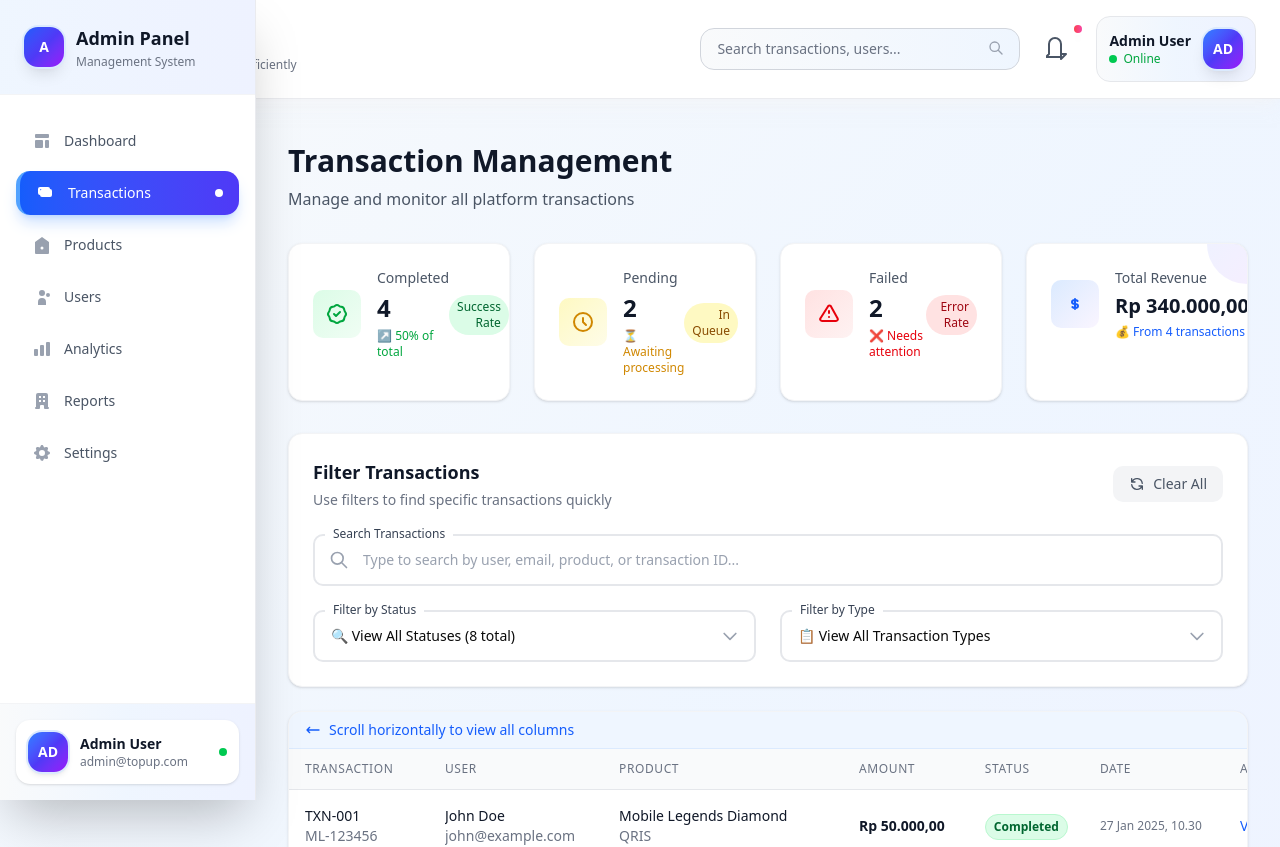
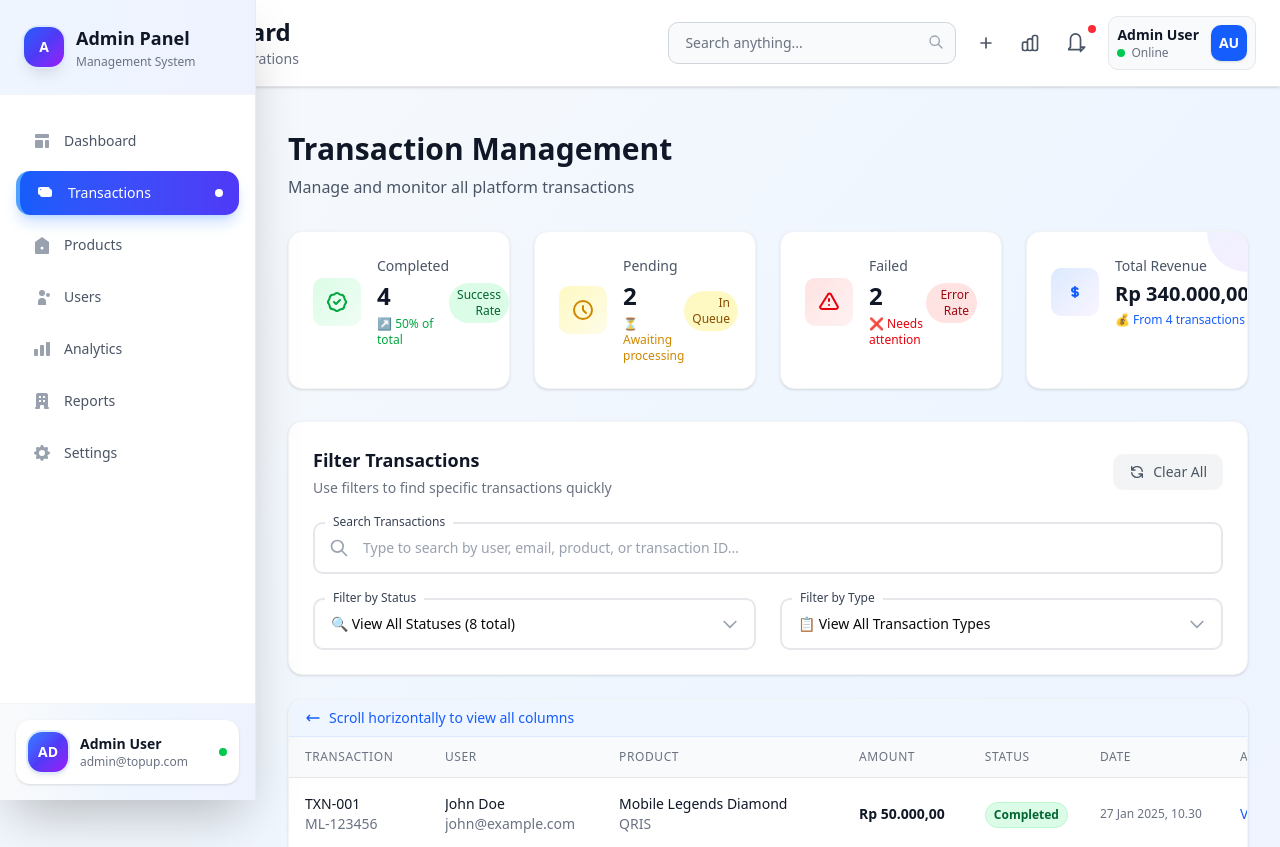
Before and after one commit to akbarryyan/topup-nextjs, a Next.js app: page /super/transactions in a window 1280 px wide. Shown: the top 847 px of the page. Built offline with nearby package versions, Linux system fonts and the light colour scheme.

Commit message:
feat: Revamp AdminHeader styling and layout for improved user experience and accessibility

```diff
--- a/src/components/admin/AdminHeaderLight.js
+++ b/src/components/admin/AdminHeaderLight.js
@@ -6,15 +6,15 @@ export default function AdminHeader({ onMenuClick }) {
   const [searchOpen, setSearchOpen] = useState(false);
 
   return (
-    <header className="sticky top-0 z-30 bg-white/95 backdrop-blur-xl border-b border-gray-200/80 px-4 sm:px-6 py-3 sm:py-4 shadow-lg shadow-gray-100/50">
-      <div className="flex items-center justify-between">
+    <header className="sticky top-0 z-30 bg-white border-b border-gray-200 px-4 sm:px-6 py-4 shadow-sm">
+      <div className="flex items-center justify-between max-w-full">
         {/* Mobile Menu Button */}
         <button
           onClick={onMenuClick}
-          className="lg:hidden p-2.5 -ml-2 text-gray-600 hover:text-gray-900 hover:bg-gradient-to-r hover:from-blue-50 hover:to-indigo-50 rounded-xl transition-all duration-300 hover:scale-110 active:scale-95 hover:shadow-md"
+          className="lg:hidden p-2 -ml-2 text-gray-700 hover:text-gray-900 hover:bg-gray-100 rounded-lg transition-all duration-200 hover:shadow-sm"
         >
           <svg
-            className="w-5 h-5 sm:w-6 sm:h-6"
+            className="w-6 h-6"
             fill="none"
             stroke="currentColor"
             viewBox="0 0 24 24"
@@ -28,22 +28,41 @@ export default function AdminHeader({ onMenuClick }) {
           </svg>
         </button>
 
-        {/* Title */}
-        <div className="flex-1 lg:flex-none">
-          <h2 className="text-base sm:text-lg lg:text-xl font-bold bg-gradient-to-r from-gray-900 via-blue-800 to-indigo-900 bg-clip-text text-transparent">
-            Dashboard Overview
-          </h2>
-          <p className="text-xs text-gray-500 mt-1 hidden sm:block font-medium">
-            Welcome back, manage your platform efficiently
-          </p>
+        {/* Title Section */}
+        <div className="flex-1 lg:flex-none ml-4 lg:ml-0">
+          <div className="flex items-center gap-3">
+            <div className="w-10 h-10 bg-blue-600 rounded-xl flex items-center justify-center shadow-sm">
+              <svg
+                className="w-5 h-5 text-white"
+                fill="none"
+                stroke="currentColor"
+                viewBox="0 0 24 24"
+              >
+                <path
+                  strokeLinecap="round"
+                  strokeLinejoin="round"
+                  strokeWidth={2}
+                  d="M9 19v-6a2 2 0 00-2-2H5a2 2 0 00-2 2v6a2 2 0 002 2h2a2 2 0 002-2zm0 0V9a2 2 0 012-2h2a2 2 0 012 2v10m-6 0a2 2 0 002 2h2a2 2 0 002-2m0 0V5a2 2 0 012-2h2a2 2 0 012 2v14a2 2 0 01-2 2h-2a2 2 0 01-2-2z"
+                />
+              </svg>
+            </div>
+            <div>
+              <h1 className="text-xl sm:text-2xl font-bold text-gray-900 leading-tight">
+                Admin Dashboard
+              </h1>
+              <p className="text-sm text-gray-500 mt-0.5 hidden sm:block font-medium">
+                Manage your business operations
+              </p>
+            </div>
+          </div>
         </div>
 
         {/* Right Section */}
-        <div className="flex items-center gap-2 sm:gap-3 lg:gap-4">
+        <div className="flex items-center gap-3">
           {/* Search - Mobile Toggle */}
           <button
             onClick={() => setSearchOpen(!searchOpen)}
-            className="md:hidden p-2.5 text-gray-600 hover:text-gray-900 hover:bg-gradient-to-r hover:from-blue-50 hover:to-indigo-50 rounded-xl transition-all duration-300 hover:scale-110 active:scale-95 hover:shadow-md"
+            className="md:hidden p-2 text-gray-600 hover:text-gray-900 hover:bg-gray-100 rounded-lg transition-all duration-200"
           >
             <svg
               className="w-5 h-5"
@@ -62,14 +81,14 @@ export default function AdminHeader({ onMenuClick }) {
 
           {/* Search - Desktop */}
           <div className="hidden md:flex items-center">
-            <div className="relative group">
+            <div className="relative">
               <input
                 type="text"
-                placeholder="Search transactions, users..."
-                className="bg-gradient-to-r from-gray-50 to-blue-50 border border-gray-300 rounded-xl px-4 py-2.5 pr-12 text-gray-900 placeholder-gray-500 focus:outline-none focus:border-blue-500 focus:bg-white focus:shadow-lg focus:ring-2 focus:ring-blue-100 transition-all duration-300 w-64 xl:w-80 text-sm hover:shadow-md"
+                placeholder="Search anything..."
+                className="bg-gray-50 border border-gray-300 rounded-lg px-4 py-2.5 pr-10 text-gray-900 placeholder-gray-500 focus:outline-none focus:border-blue-500 focus:ring-2 focus:ring-blue-100 focus:bg-white transition-all duration-200 w-72 text-sm"
               />
               <svg
-                className="absolute right-4 top-3 w-4 h-4 text-gray-400 group-hover:text-blue-500 transition-colors duration-300"
+                className="absolute right-3 top-3 w-4 h-4 text-gray-400"
                 fill="none"
                 stroke="currentColor"
                 viewBox="0 0 24 24"
@@ -84,11 +103,46 @@ export default function AdminHeader({ onMenuClick }) {
             </div>
           </div>
 
+          {/* Quick Actions */}
+          <div className="hidden lg:flex items-center gap-2">
+            <button className="p-2 text-gray-600 hover:text-blue-600 hover:bg-blue-50 rounded-lg transition-all duration-200 group">
+              <svg
+                className="w-5 h-5"
+                fill="none"
+                stroke="currentColor"
+                viewBox="0 0 24 24"
+              >
+                <path
+                  strokeLinecap="round"
+                  strokeLinejoin="round"
+                  strokeWidth={2}
+                  d="M12 6v6m0 0v6m0-6h6m-6 0H6"
+                />
+              </svg>
+            </button>
+
+            <button className="p-2 text-gray-600 hover:text-blue-600 hover:bg-blue-50 rounded-lg transition-all duration-200 group">
+              <svg
+                className="w-5 h-5"
+                fill="none"
+                stroke="currentColor"
+                viewBox="0 0 24 24"
+              >
+                <path
+                  strokeLinecap="round"
+                  strokeLinejoin="round"
+                  strokeWidth={2}
+                  d="M9 19v-6a2 2 0 00-2-2H5a2 2 0 00-2 2v6a2 2 0 002 2h2a2 2 0 002-2zm0 0V9a2 2 0 012-2h2a2 2 0 012 2v10m-6 0a2 2 0 002 2h2a2 2 0 002-2m0 0V5a2 2 0 012-2h2a2 2 0 012 2v14a2 2 0 01-2 2h-2a2 2 0 01-2-2z"
+                />
+              </svg>
+            </button>
+          </div>
+
           {/* Notifications */}
           <div className="relative">
-            <button className="p-2.5 text-gray-600 hover:text-gray-900 hover:bg-gradient-to-r hover:from-blue-50 hover:to-indigo-50 rounded-xl transition-all duration-300 group hover:scale-110 active:scale-95 hover:shadow-md">
+            <button className="p-2 text-gray-600 hover:text-gray-900 hover:bg-gray-100 rounded-lg transition-all duration-200 group">
               <svg
-                className="w-5 h-5 sm:w-6 sm:h-6 group-hover:animate-bounce"
+                className="w-5 h-5"
                 fill="none"
                 stroke="currentColor"
                 viewBox="0 0 24 24"
@@ -101,24 +155,20 @@ export default function AdminHeader({ onMenuClick }) {
                 />
               </svg>
             </button>
-            <span className="absolute -top-1 -right-1 w-3 h-3 bg-gradient-to-r from-red-500 to-pink-500 rounded-full border-2 border-white animate-pulse shadow-lg"></span>
+            <span className="absolute -top-0.5 -right-0.5 w-3 h-3 bg-red-500 rounded-full border-2 border-white"></span>
           </div>
 
           {/* User Menu */}
-          <div className="flex items-center gap-2 sm:gap-3 bg-gradient-to-r from-gray-50 via-blue-50 to-indigo-50 rounded-xl p-2 sm:p-3 border border-gray-200 hover:border-blue-300 hover:shadow-lg transition-all duration-300 hover:scale-105 cursor-pointer group">
+          <div className="flex items-center gap-3 bg-gray-50 rounded-lg p-2 border border-gray-200 hover:border-gray-300 hover:shadow-sm transition-all duration-200 cursor-pointer group">
             <div className="hidden sm:block text-right">
-              <p className="text-gray-900 text-xs sm:text-sm font-semibold group-hover:text-blue-800 transition-colors duration-300">
-                Admin User
-              </p>
-              <p className="text-green-600 text-xs flex items-center gap-1.5 font-medium">
-                <span className="w-2 h-2 bg-green-500 rounded-full animate-pulse"></span>
+              <p className="text-gray-900 text-sm font-semibold">Admin User</p>
+              <p className="text-gray-500 text-xs flex items-center gap-1.5">
+                <span className="w-2 h-2 bg-green-500 rounded-full"></span>
                 Online
               </p>
             </div>
-            <div className="w-8 h-8 sm:w-10 sm:h-10 bg-gradient-to-br from-blue-500 via-indigo-600 to-purple-600 rounded-xl flex items-center justify-center shadow-lg hover:shadow-xl transition-all duration-300 hover:scale-110 active:scale-95 ring-2 ring-blue-100 group-hover:ring-blue-200">
-              <span className="text-white font-bold text-xs sm:text-sm">
-                AD
-              </span>
+            <div className="w-9 h-9 bg-blue-600 rounded-lg flex items-center justify-center shadow-sm group-hover:shadow-md transition-all duration-200">
+              <span className="text-white font-semibold text-sm">AU</span>
             </div>
           </div>
         </div>
@@ -126,15 +176,15 @@ export default function AdminHeader({ onMenuClick }) {
 
       {/* Mobile Search */}
       {searchOpen && (
-        <div className="md:hidden mt-4 pt-4 border-t border-gray-200/80 animate-in slide-in-from-top-2 duration-300">
-          <div className="relative group">
+        <div className="md:hidden mt-4 pt-4 border-t border-gray-200">
+          <div className="relative">
             <input
               type="text"
-              placeholder="Search transactions, users..."
-              className="w-full bg-gradient-to-r from-gray-50 to-blue-50 border border-gray-300 rounded-xl px-4 py-3 pr-12 text-gray-900 placeholder-gray-500 focus:outline-none focus:border-blue-500 focus:bg-white focus:shadow-lg focus:ring-2 focus:ring-blue-100 transition-all duration-300 hover:shadow-md"
+              placeholder="Search anything..."
+              className="w-full bg-gray-50 border border-gray-300 rounded-lg px-4 py-3 pr-10 text-gray-900 placeholder-gray-500 focus:outline-none focus:border-blue-500 focus:ring-2 focus:ring-blue-100 focus:bg-white transition-all duration-200"
             />
             <svg
-              className="absolute right-4 top-3.5 w-4 h-4 text-gray-400 group-hover:text-blue-500 transition-colors duration-300"
+              className="absolute right-3 top-3.5 w-4 h-4 text-gray-400"
               fill="none"
               stroke="currentColor"
               viewBox="0 0 24 24"
```
